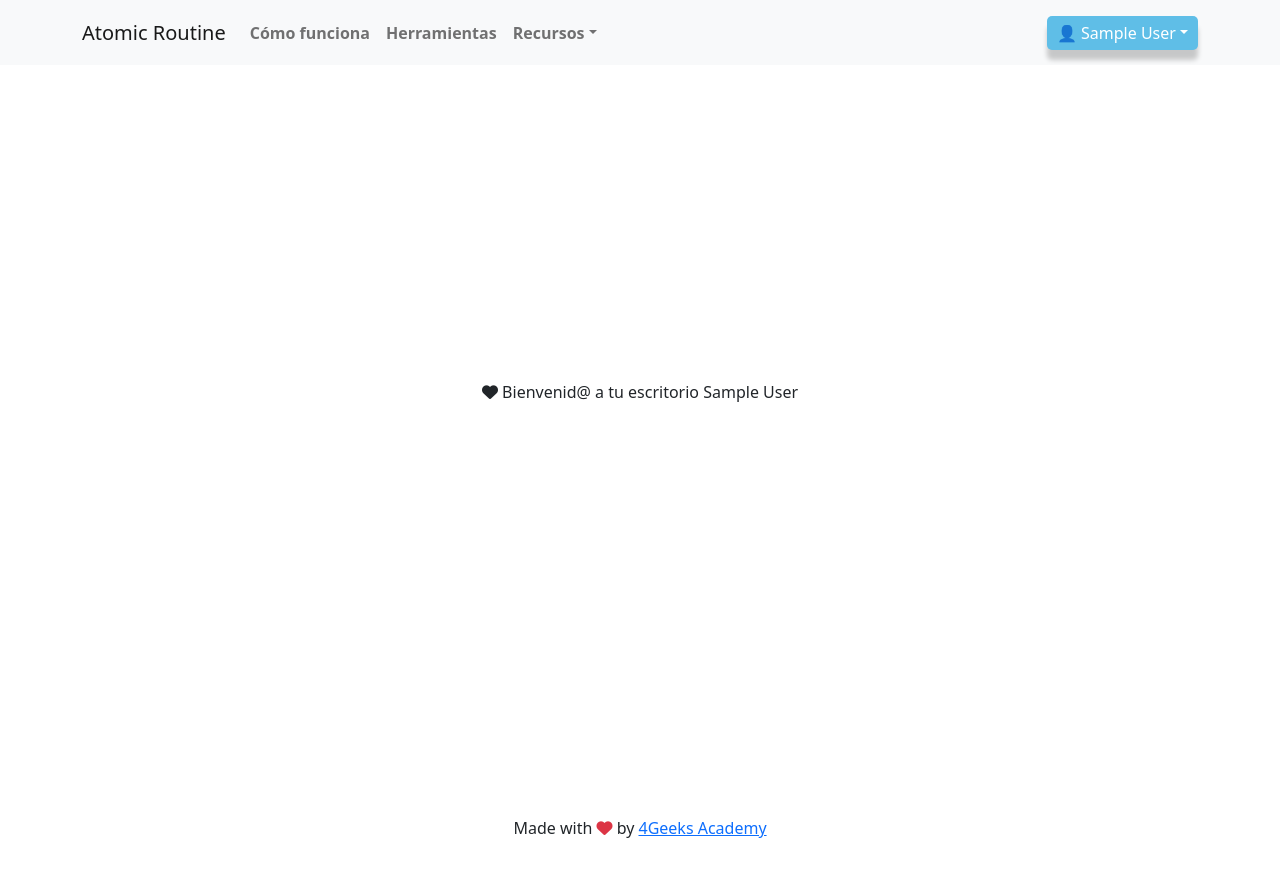
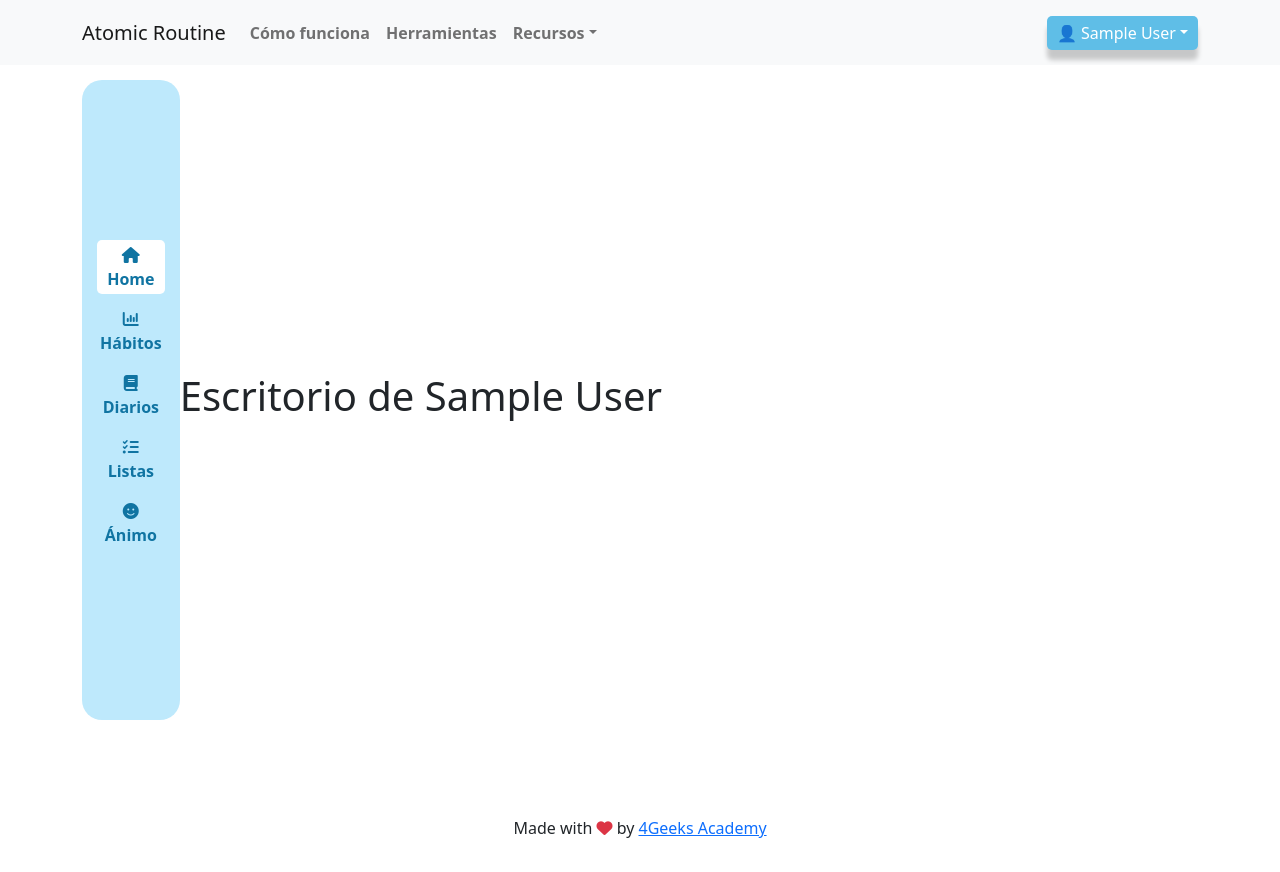
Before and after one commit to 4GeeksAcademy/yohanmayorga-atomicroutine, a React app: page /dashboard in a window 1280 px wide. Built offline with nearby package versions, Linux system fonts and the light colour scheme; no server answers; sample sign-in values are in the browser's storage.

Commit message:
dashboard sidebar done

```diff
--- a/src/front/js/pages/dashboard.js
+++ b/src/front/js/pages/dashboard.js
@@ -1,6 +1,11 @@
 import React, { useContext, useEffect, useState } from "react";
 import { Context } from "../store/appContext";
 import { useNavigate } from "react-router-dom";
+import { Escritorio } from "./escritorio";
+import { Habitos } from "./habitos";
+import { Diarios } from "./diarios";
+import { Listas } from "./listas";
+import { Emociones } from "./emociones";
 import "../../styles/dashboard.css";
 
 export const Dashboard = () => {
@@ -15,7 +20,57 @@ export const Dashboard = () => {
 
     return (
         <div className="dashboard">
-            <p><i className="fa-solid fa-heart"></i> Bienvenid@ a tu escritorio {store.profile ? store.profile.name : ""}</p>
+            <div className="container">
+                <div className="dashboardBox">
+                    <div className="dashboardSideBar">
+                        <ul className="nav justify-content-center nav-pills" id="pills-tab" role="tablist">
+                            <li className="nav-item" role="presentation">
+                                <button className="dashSideButton active" id="pills-home-tab" data-bs-toggle="pill" data-bs-target="#pills-home" role="tab" aria-controls="pills-home" aria-selected="true"><i class="fa-solid fa-house"></i>Home</button>
+                            </li>
+                            <li className="nav-item" role="presentation">
+                                <button className="dashSideButton" id="pills-journal-tab" data-bs-toggle="pill" data-bs-target="#pills-habits" role="tab" aria-controls="pills-habits" aria-selected="false"><i class="fa-solid fa-chart-column"></i>Hábitos</button>
+                            </li>
+                            <li className="nav-item" role="presentation">
+                                <button className="dashSideButton" id="pills-journal-tab" data-bs-toggle="pill" data-bs-target="#pills-journal" role="tab" aria-controls="pills-journal" aria-selected="false"><i class="fa-solid fa-book"></i>Diarios</button>
+                            </li>
+                            <li className="nav-item" role="presentation">
+                                <button className="dashSideButton" id="pills-todo-tab" data-bs-toggle="pill" data-bs-target="#pills-todo" role="tab" aria-controls="pills-todo" aria-selected="false"><i class="fa-solid fa-list-check"></i>Listas</button>
+                            </li>
+                            <li className="nav-item" role="presentation">
+                                <button className="dashSideButton" id="pills-emotion-tab" data-bs-toggle="pill" data-bs-target="#pills-emotion" role="tab" aria-controls="pills-emotion" aria-selected="false"><i class="fa-solid fa-face-smile"></i>Ánimo</button>
+                            </li>
+                        </ul>
+                    </div>
+
+
+                    <div className="tab-content" id="pills-tabContent">
+
+                        <div className="tab-pane fade show active" id="pills-home" role="tabpanel" aria-labelledby="pills-home-tab" tabindex="0">
+                            {<Escritorio />}
+                        </div>
+
+                        <div className="tab-pane fade" id="pills-habits" role="tabpanel" aria-labelledby="pills-habits-tab" tabindex="0">
+                            {<Habitos />}
+                        </div>
+
+                        <div className="tab-pane fade" id="pills-journal" role="tabpanel" aria-labelledby="pills-journal-tab" tabindex="0">
+                            {<Diarios />}
+                        </div>
+
+                        <div className="tab-pane fade" id="pills-todo" role="tabpanel" aria-labelledby="pills-todo-tab" tabindex="0">
+                            {<Listas />}
+                        </div>
+
+                        <div className="tab-pane fade" id="pills-emotion" role="tabpanel" aria-labelledby="pills-emotion-tab" tabindex="0">
+                            {<Emociones />}
+                        </div>
+
+                    </div>
+
+                </div>
+            </div>
+
+
         </div>
     )
 };
--- /dev/null
+++ b/src/front/js/pages/diarios.js
@@ -0,0 +1,13 @@
+import React, { useContext, useEffect, useState } from "react";
+import { Context } from "../store/appContext";
+import { useNavigate } from "react-router-dom";
+import "../../styles/dashboard.css";
+
+export const Diarios = () => {
+
+    return (
+        <div className="dashboard">
+            <h1>Diarios</h1>
+        </div>
+    )
+};
--- /dev/null
+++ b/src/front/js/pages/emociones.js
@@ -0,0 +1,13 @@
+import React, { useContext, useEffect, useState } from "react";
+import { Context } from "../store/appContext";
+import { useNavigate } from "react-router-dom";
+import "../../styles/dashboard.css";
+
+export const Emociones = () => {
+
+    return (
+        <div className="dashboard">
+            <h1>Emociones</h1>
+        </div>
+    )
+};
--- /dev/null
+++ b/src/front/js/pages/escritorio.js
@@ -0,0 +1,15 @@
+import React, { useContext, useEffect, useState } from "react";
+import { Context } from "../store/appContext";
+import { useNavigate } from "react-router-dom";
+import "../../styles/dashboard.css";
+
+export const Escritorio = () => {
+
+    const { store, actions } = useContext(Context);
+
+    return (
+        <div className="dashboard">
+            <h1>Escritorio de {store.profile ? store.profile.name : ""}</h1>
+        </div>
+    )
+};
--- /dev/null
+++ b/src/front/js/pages/habitos.js
@@ -0,0 +1,13 @@
+import React, { useContext, useEffect, useState } from "react";
+import { Context } from "../store/appContext";
+import { useNavigate } from "react-router-dom";
+import "../../styles/dashboard.css";
+
+export const Habitos = () => {
+
+    return (
+        <div className="dashboard">
+            <h1>Hábitos</h1>
+        </div>
+    )
+};
--- /dev/null
+++ b/src/front/js/pages/listas.js
@@ -0,0 +1,13 @@
+import React, { useContext, useEffect, useState } from "react";
+import { Context } from "../store/appContext";
+import { useNavigate } from "react-router-dom";
+import "../../styles/dashboard.css";
+
+export const Listas = () => {
+
+    return (
+        <div className="dashboard">
+            <h1>Listas de tareas</h1>
+        </div>
+    )
+};
--- a/src/front/styles/dashboard.css
+++ b/src/front/styles/dashboard.css
@@ -1,7 +1,48 @@
 .dashboard {
-    height: 100vh;
-    display: flex;
-    align-items: center;
-    flex-direction: row;
-    justify-content: center;
+  height: 100vh;
+  display: flex;
+  align-items: center;
+  flex-direction: row;
 }
+
+.dashboardBox {
+  display: flex;
+  flex-direction: row;
+  align-items: center;
+  height: 100vh;
+}
+
+.dashboardSideBar {
+  display: flex;
+  flex-direction: column;
+  align-items: center;
+  justify-content: center;
+  width: min-content;
+  padding: 15px;
+  height: 80%;
+  border-radius: 20px;
+  background: #bee9fc;
+}
+
+.dashSideButton {
+  color: #1074a2;
+  font-weight: bold;
+  border: none;
+  border-radius: 5px;
+  padding: 3px;
+  margin-bottom: 10px;
+  background-color: white;
+  width: 100%;
+}
+
+.dashSideButton:not(.active):not(:focus) {
+  background-color: transparent;
+}
+
+.dashSideButton:active {
+  background: white;
+}
+
+.dashSideButton:focus {
+  background: white;
+}
```
